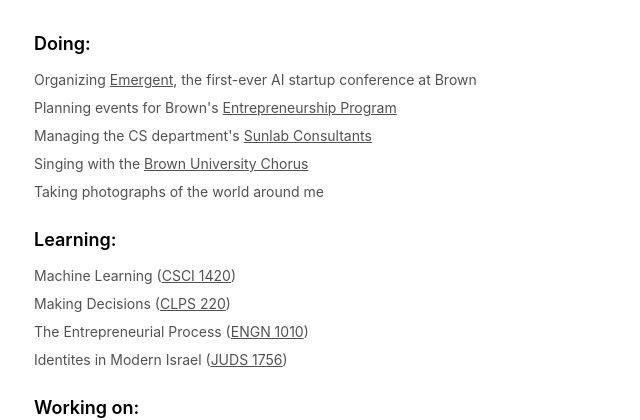
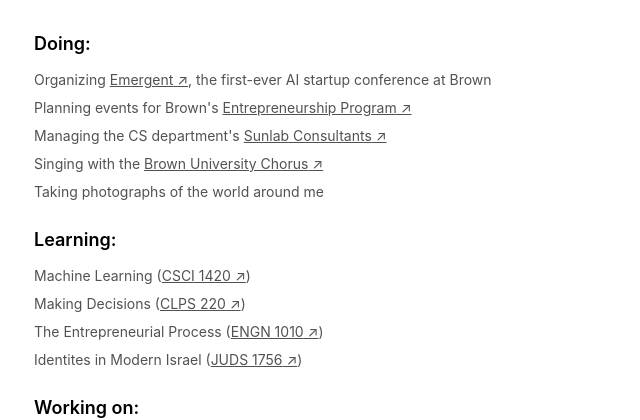
Before and after one commit to amazansky/alexmazansky.com, a Next.js app: page /about in a window 1280 px wide. Shown: the part 722-1142 px from the top of the page, without its empty margins (318-958 px from the left). Built offline with nearby package versions, Linux system fonts and the light colour scheme.

Commit message:
cheeky custom link component

```diff
--- a/app/about/page.tsx
+++ b/app/about/page.tsx
@@ -1,3 +1,5 @@
+import A from "../components/A";
+
 export default function About() {
   return (
     <section>
@@ -33,9 +35,7 @@
           <p>
             I invite you to explore this website to learn more about me and my
             work. If any of what you find seems interesting,{" "}
-            <a href="/contact" className="underline">
-              let's connect!
-            </a>
+            <A href="/contact">let's connect!</A>
           </p>
         </div>
 
@@ -48,40 +48,26 @@
             <ul className="space-y-2 text-sm text-neutral-600 dark:text-neutral-300">
               <li>
                 Organizing{" "}
-                <a
-                  href="https://emergentaiconference.com/"
-                  className="underline"
-                >
-                  Emergent
-                </a>
-                , the first-ever AI startup conference at Brown
+                <A href="https://emergentaiconference.com/">Emergent</A>, the
+                first-ever AI startup conference at Brown
               </li>
               <li>
                 Planning events for Brown's{" "}
-                <a
-                  href="https://www.brownentrepreneurship.com"
-                  className="underline"
-                >
+                <A href="https://www.brownentrepreneurship.com">
                   Entrepreneurship Program
-                </a>
+                </A>
               </li>
               <li>
                 Managing the CS department's{" "}
-                <a
-                  href="https://cs.brown.edu/degrees/undergrad/jobs/consult/"
-                  className="underline"
-                >
+                <A href="https://cs.brown.edu/degrees/undergrad/jobs/consult/">
                   Sunlab Consultants
-                </a>
+                </A>
               </li>
               <li>
                 Singing with the{" "}
-                <a
-                  href="https://music.brown.edu/music-making/ensembles/chorus"
-                  className="underline"
-                >
+                <A href="https://music.brown.edu/music-making/ensembles/chorus">
                   Brown University Chorus
-                </a>
+                </A>
               </li>
               <li>Taking photographs of the world around me</li>
             </ul>
@@ -92,42 +78,30 @@
             <ul className="space-y-2 text-sm text-neutral-600 dark:text-neutral-300">
               <li>
                 Machine Learning (
-                <a
-                  href="https://stephenbach.github.io/cs142-s25-www/"
-                  className="underline"
-                >
+                <A href="https://stephenbach.github.io/cs142-s25-www/">
                   CSCI 1420
-                </a>
+                </A>
                 )
               </li>
               <li>
                 Making Decisions (
-                <a
-                  href="https://selfservice.brown.edu/ss/bwckctlg.p_disp_course_detail?cat_term_in=202420&subj_code_in=CLPS&crse_numb_in=0220"
-                  className="underline"
-                >
+                <A href="https://selfservice.brown.edu/ss/bwckctlg.p_disp_course_detail?cat_term_in=202420&subj_code_in=CLPS&crse_numb_in=0220">
                   CLPS 220
-                </a>
+                </A>
                 )
               </li>
               <li>
                 The Entrepreneurial Process (
-                <a
-                  href="https://entrepreneurship.brown.edu/project/engn-1010-entrepreneurial-process-innovation-practice/"
-                  className="underline"
-                >
+                <A href="https://entrepreneurship.brown.edu/project/engn-1010-entrepreneurial-process-innovation-practice/">
                   ENGN 1010
-                </a>
+                </A>
                 )
               </li>
               <li>
                 Identites in Modern Israel (
-                <a
-                  href="https://selfservice.brown.edu/ss/bwckctlg.p_disp_course_detail?cat_term_in=202420&subj_code_in=JUDS&crse_numb_in=1756"
-                  className="underline"
-                >
+                <A href="https://selfservice.brown.edu/ss/bwckctlg.p_disp_course_detail?cat_term_in=202420&subj_code_in=JUDS&crse_numb_in=1756">
                   JUDS 1756
-                </a>
+                </A>
                 )
               </li>
             </ul>
@@ -137,14 +111,10 @@
             <h3 className="text-lg font-semibold mb-3">Working on:</h3>
             <ul className="space-y-2 text-sm text-neutral-600 dark:text-neutral-300">
               <li>
-                <a href="/projects" className="underline">
-                  Technical projects
-                </a>
+                <A href="/projects">Technical projects</A>
               </li>
               <li>
-                <a href="/posts" className="underline">
-                  Blog
-                </a>
+                <A href="/posts">Blog</A>
               </li>
             </ul>
           </div>
@@ -153,9 +123,7 @@
             <h3 className="text-lg font-semibold mb-3">What else?</h3>
             <p className="text-sm text-neutral-600 dark:text-neutral-300">
               Since you've made it this far, perhaps you want to{" "}
-              <a href="/contact" className="underline">
-                get in touch!
-              </a>
+              <A href="/contact">get in touch!</A>
             </p>
           </div>
         </div>
--- /dev/null
+++ b/app/components/A.tsx
@@ -0,0 +1,44 @@
+import Link from "next/link";
+
+interface AProps extends React.AnchorHTMLAttributes<HTMLAnchorElement> {
+  href: string;
+  children: React.ReactNode;
+}
+
+export default function A({
+  href,
+  children,
+  className = "",
+  ...props
+}: AProps) {
+  // Check if it's an internal link
+  if (href.startsWith("/")) {
+    return (
+      <Link href={href} className={`underline ${className}`} {...props}>
+        {children}
+      </Link>
+    );
+  }
+
+  // Check if it's a hash link
+  if (href.startsWith("#")) {
+    return (
+      <a href={href} className={`underline ${className}`} {...props}>
+        {children}
+      </a>
+    );
+  }
+
+  // External link - add target="_blank", rel, and styling
+  return (
+    <a
+      href={href}
+      target="_blank"
+      rel="noopener noreferrer"
+      className={`underline hover:text-neutral-900 dark:hover:text-neutral-100 ${className}`}
+      {...props}
+    >
+      {children} ↗
+    </a>
+  );
+}
--- a/app/components/mdx.tsx
+++ b/app/components/mdx.tsx
@@ -1,9 +1,10 @@
+import { MDXRemote } from "next-mdx-remote/rsc";
+import Image from "next/image";
 import Link from "next/link";
-import Image from "next/image";
-import { MDXRemote } from "next-mdx-remote/rsc";
-import { highlight } from "sugar-high";
 import React from "react";
 import remarkGfm from "remark-gfm";
+import { highlight } from "sugar-high";
+import A from "./A";
 
 function Table({ data }) {
   let headers = data.headers.map((header, index) => (
@@ -25,24 +26,6 @@
       <tbody>{rows}</tbody>
     </table>
   );
-}
-
-function CustomLink(props) {
-  let href = props.href;
-
-  if (href.startsWith("/")) {
-    return (
-      <Link href={href} {...props}>
-        {props.children}
-      </Link>
-    );
-  }
-
-  if (href.startsWith("#")) {
-    return <a {...props} />;
-  }
-
-  return <a target="_blank" rel="noopener noreferrer" {...props} />;
 }
 
 function RoundedImage(props) {
@@ -95,7 +78,7 @@
   h5: createHeading(5),
   h6: createHeading(6),
   Image: RoundedImage,
-  a: CustomLink,
+  a: A,
   code: Code,
   Table,
 };
--- a/app/projects/page.tsx
+++ b/app/projects/page.tsx
@@ -1,3 +1,4 @@
+import A from "../components/A";
 import projectsData from "./data.json";
 
 interface Link {
@@ -91,15 +92,13 @@
                 </p>
                 <div className="flex flex-wrap gap-2">
                   {project.links.map((link, linkIndex) => (
-                    <a
+                    <A
                       key={linkIndex}
                       href={link.url}
-                      target="_blank"
-                      rel="noopener noreferrer"
-                      className="text-neutral-600 dark:text-neutral-400 underline hover:text-neutral-900 dark:hover:text-neutral-100 text-sm"
+                      className="text-neutral-600 dark:text-neutral-400 text-sm"
                     >
-                      {link.name} ↗
-                    </a>
+                      {link.name}
+                    </A>
                   ))}
                 </div>
               </div>
```
